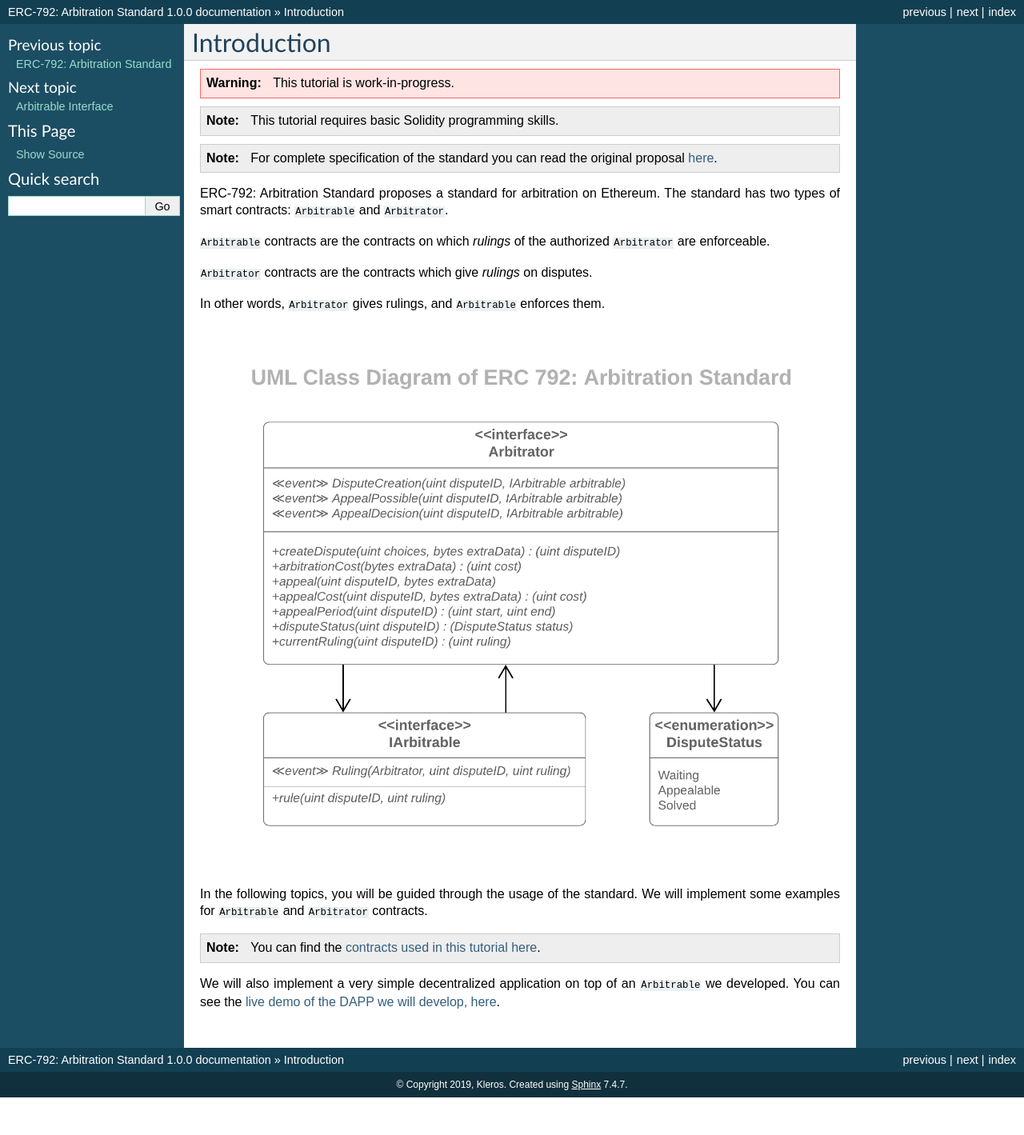
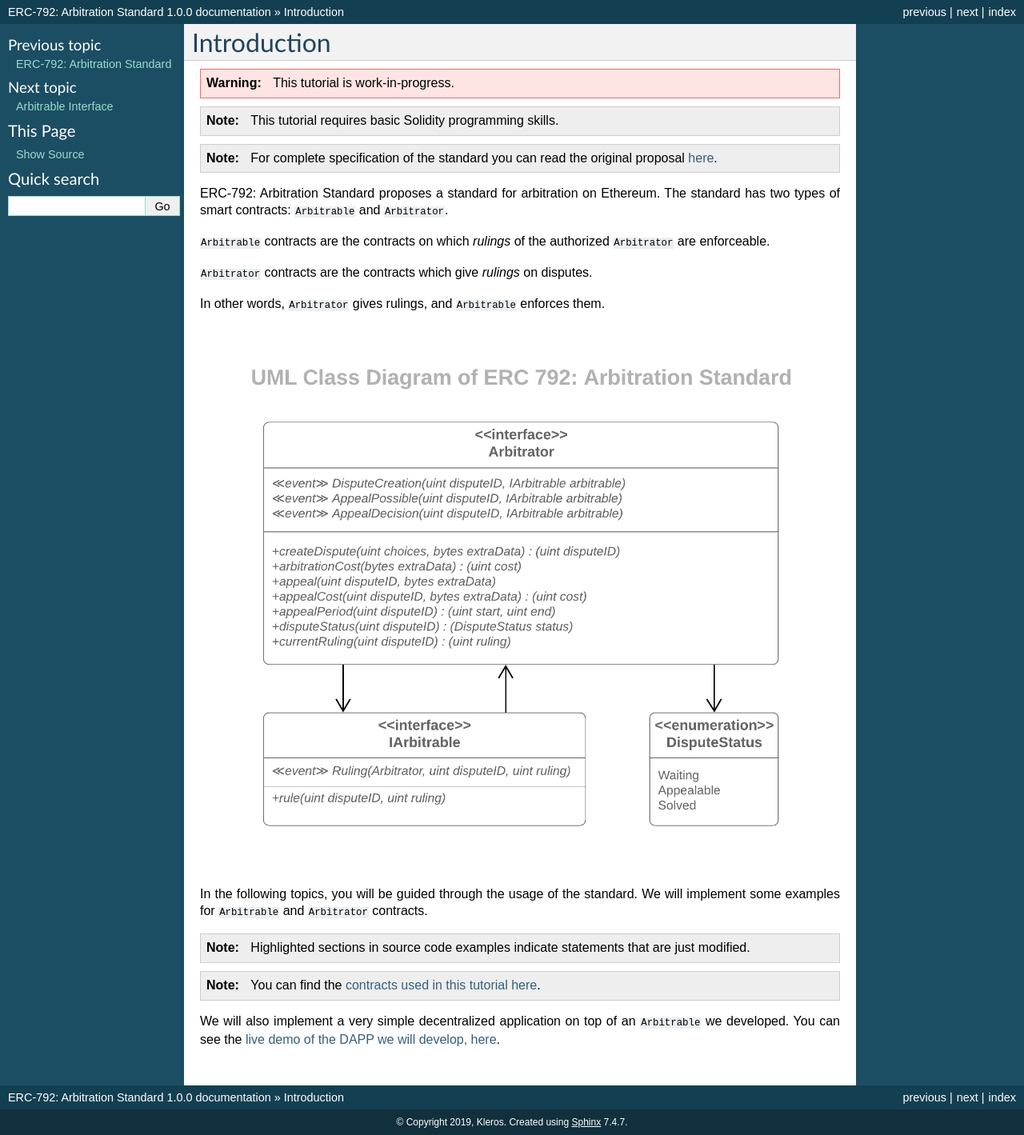
Before and after one commit to kleros/erc-792, a Sphinx documentation site: the page built from docs/introduction.rst, in a window 1280 px wide. Shown: the whole page at 80% size. Built offline with Sphinx 7.4.7, drawn with Linux system fonts in a browser that asks for light colours; before the commit the page ends 1372 px from its top, so only the background shows below that.

Commit message:
refactor(introduction): add note about code highlighting

```diff
--- a/docs/introduction.rst
+++ b/docs/introduction.rst
@@ -23,6 +23,10 @@ In other words, ``Arbitrator`` gives rulings, and ``Arbitrable`` enforces them.
 In the following topics, you will be guided through the usage of the standard. We will implement some examples for ``Arbitrable`` and ``Arbitrator`` contracts.
 
 .. note::
+  Highlighted sections in source code examples indicate statements that are just modified.
+
+
+.. note::
   You can find the `contracts used in this tutorial here <https://github.com/kleros/erc-792/tree/master/contracts>`_.
 
 We will also implement a very simple decentralized application on top of an ``Arbitrable`` we developed. You can see the `live demo of the DAPP we will develop, here <https://simple-escrow.netlify.com/>`_.
```
